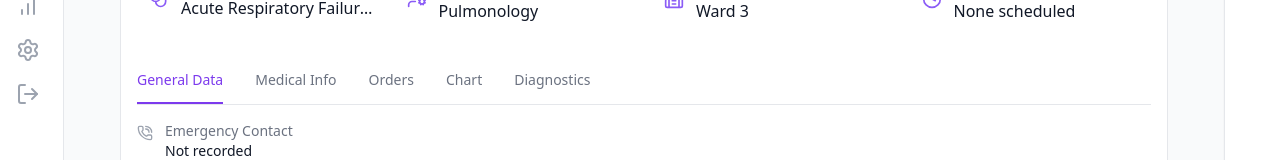
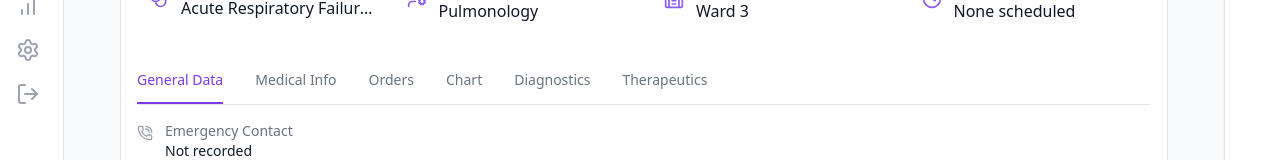
Before and after one commit to mfranco1/medstagram, a React (Vite) app in the folder frontend/: page /soap/1 in a window 1280 px wide. Shown: the part 270-430 px from the top of the page. Built offline with nearby package versions, Linux system fonts and the light colour scheme.

Commit message:
feat: add therapeutics tab placeholder to patient info card

```diff
--- a/frontend/src/components/patient/PatientInfoCard.tsx
+++ b/frontend/src/components/patient/PatientInfoCard.tsx
@@ -9,8 +9,8 @@ import { STATUS_COLORS } from '../../constants/patient'
 import { Tooltip } from '../ui/Tooltip'
 
 interface PatientInfoCardProps {
-  activeTab: 'general' | 'medical' | 'orders' | 'chart' | 'diagnostics'
-  setActiveTab: (tab: 'general' | 'medical' | 'orders' | 'chart' | 'diagnostics') => void
+  activeTab: 'general' | 'medical' | 'orders' | 'chart' | 'diagnostics' | 'therapeutics'
+  setActiveTab: (tab: 'general' | 'medical' | 'orders' | 'chart' | 'diagnostics' | 'therapeutics') => void
   patient: Patient
   onDelete?: (patientId: number) => void
   onEdit?: (patient: Patient) => Promise<void>
@@ -252,6 +252,16 @@ export function PatientInfoCard({ activeTab, setActiveTab, patient, onDelete, on
             }`}
           >
             Diagnostics
+          </button>
+          <button
+            onClick={() => setActiveTab('therapeutics')}
+            className={`pb-3 text-sm font-medium border-b-2 transition-colors ${
+              activeTab === 'therapeutics'
+                ? 'border-violet-600 text-violet-600'
+                : 'border-transparent text-gray-500 hover:text-gray-700'
+            }`}
+          >
+            Therapeutics
           </button>
         </div>
       </div>
@@ -624,6 +634,13 @@ export function PatientInfoCard({ activeTab, setActiveTab, patient, onDelete, on
           </div>
         )}
 
+        {activeTab === 'therapeutics' && (
+          <div className="space-y-8">
+            {/* Add therapeutic content here */}
+            <p className="text-gray-500 text-sm">Therapeutic content will be added here.</p>
+          </div>
+        )}
+
         {activeTab === 'medical' && (
           <div className="space-y-8">
             {/* Medical Information Section */}
```
